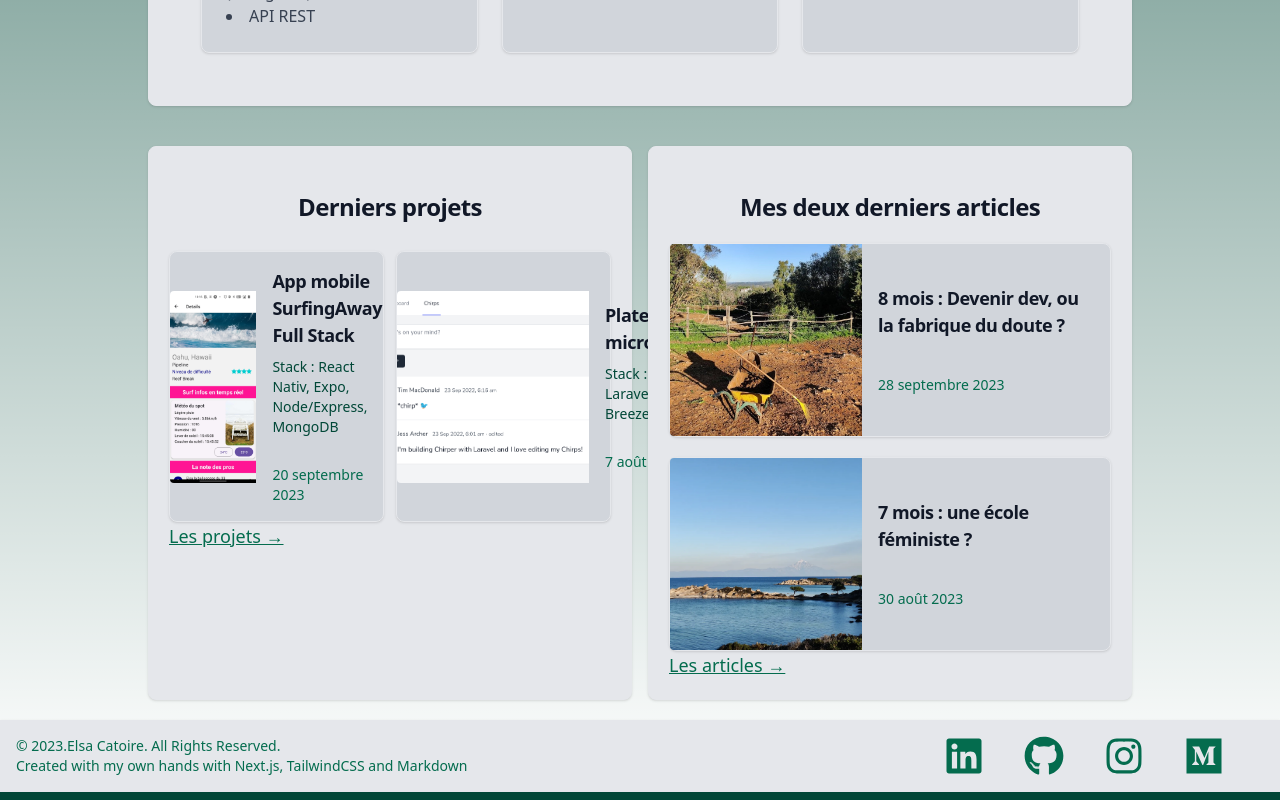
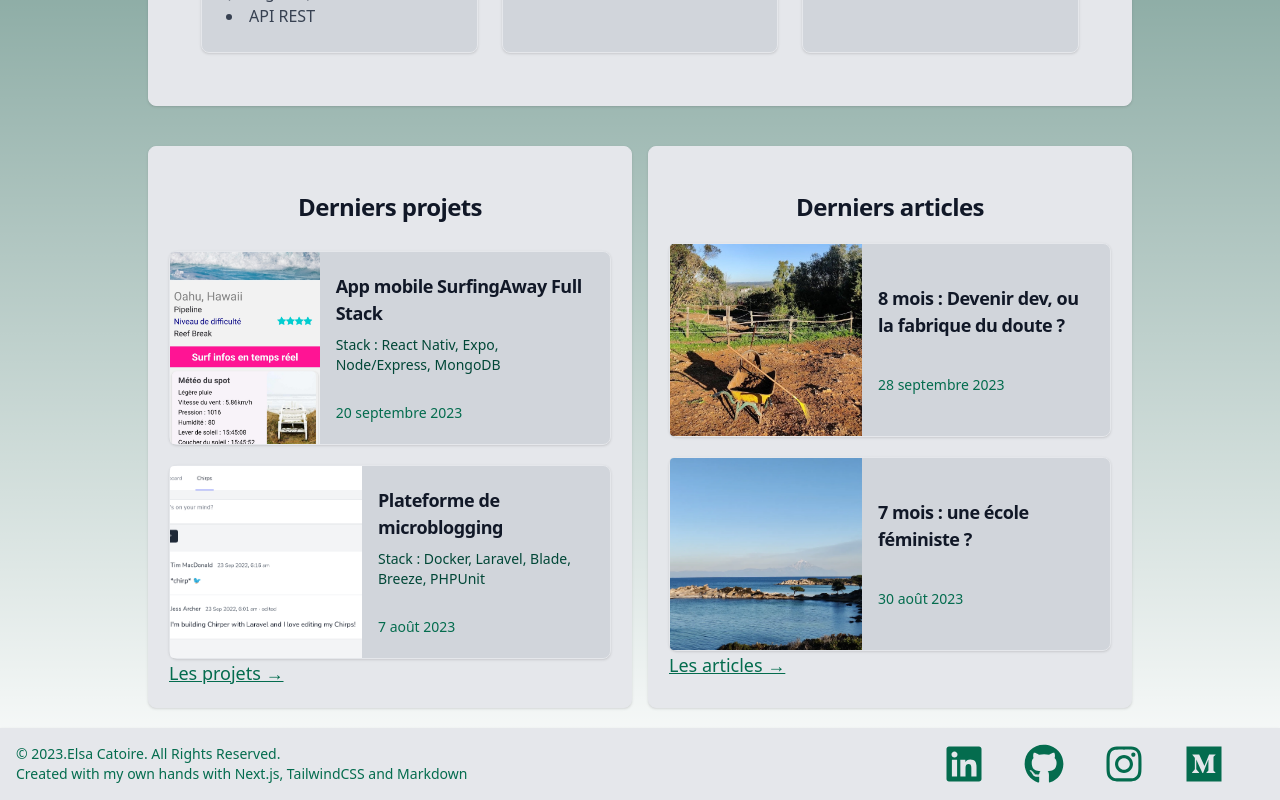
Before and after one commit to elsacatoire/blog-next, a Next.js app: page / in a window 1280 px wide. Shown: the part 1014-1814 px from the top of the page. Built offline with nearby package versions, Linux system fonts and the light colour scheme.

Commit message:
refacto and fix post duisplay

```diff
--- a/app/components/Posts2.tsx
+++ b/app/components/Posts2.tsx
@@ -2,13 +2,18 @@ import { getSortedPostsData } from "@/lib/posts";
 import Link from "next/link";
 import ListItem from "./ListItem";
 
-export default function Posts2() {
-	const posts = getSortedPostsData().slice(0, 2);
+type Posts2Props = {
+	sliceCount?: number,
+	title?: string
+}
+
+export default function Posts2({ sliceCount, title }: Posts2Props) {
+	const posts = getSortedPostsData().slice(0, sliceCount);
 	return (
 		<section className="mt-6 mx-auto max-w-2xl">
-			<h2 className="text-center mb-2 text-2xl font-bold tracking-tight text-gray-900 dark:text-white">
-				Mes deux derniers articles
-			</h2>
+			<h1 className="text-center mb-2 text-2xl font-bold tracking-tight text-gray-900 dark:text-white">
+				{title}
+			</h1>
 			<ul className="w-full">
 				{posts.map((post) => (
 					<ListItem key={post.id} post={post} />
--- a/app/components/ProjectPosts2.tsx
+++ b/app/components/ProjectPosts2.tsx
@@ -6,11 +6,11 @@ export default function ProjectPosts2() {
 	const posts = getSortedProjectsData().slice(0, 2);
 	return (
 		<section className="mt-6 mx-auto max-w-2xl">
-			<h2 className="text-center mb-2 text-2xl font-bold tracking-tight text-gray-900 dark:text-white">
+			<h1 className="text-center mb-2 text-2xl font-bold tracking-tight text-gray-900 dark:text-white">
 				Derniers projets
-			</h2>
+			</h1>
 
-			<div className="w-full grid lg:grid-cols-2 gap-3">
+			<div className="flex flex-col">
 				{posts.map((post) => (
 					<ListItemProject key={post.id} post={post} />
 				))}
--- a/app/page.tsx
+++ b/app/page.tsx
@@ -113,16 +113,16 @@ export default function Home() {
 				</div>
 			</div>
 			<div className="w-full flex flex-wrap mt-10 justify-center">
-				<div className="w-full md:w-1/2 md:pr-2 mb-4 md:mb-0">
-					<div className="text-lg text-left p-5 text-gray-900 bg-gray-200 border border-gray-200 rounded-lg shadow dark:bg-gray-800 dark:border-gray-700 dark:hover:bg-gray-700 h-full flex flex-col">
-						<ProjectPosts2 />
+				{[
+					{ component: <ProjectPosts2 />, key: 'project-posts', className: 'md:pr-2 mb-4 md:mb-0' },
+					{ component: <Post2 title={"Derniers articles"} sliceCount={2} />, key: 'posts', className: 'md:pl-2' }
+				].map(({ component, key, className }) => (
+					<div key={key} className={`w-full md:w-1/2 ${className}`}>
+						<div className="text-lg text-left p-5 text-gray-900 bg-gray-200 border border-gray-200 rounded-lg shadow dark:bg-gray-800 dark:border-gray-700 dark:hover:bg-gray-700 h-full flex flex-col">
+							{component}
+						</div>
 					</div>
-				</div>
-				<div className="w-full md:w-1/2 md:pl-2">
-					<div className="text-lg text-left p-5 text-gray-900 bg-gray-200 border border-gray-200 rounded-lg shadow dark:bg-gray-800 dark:border-gray-700 dark:hover:bg-gray-700 h-full flex flex-col">
-						<Post2 />
-					</div>
-				</div>
+				))}
 			</div>
 		</main>
 	);
```
